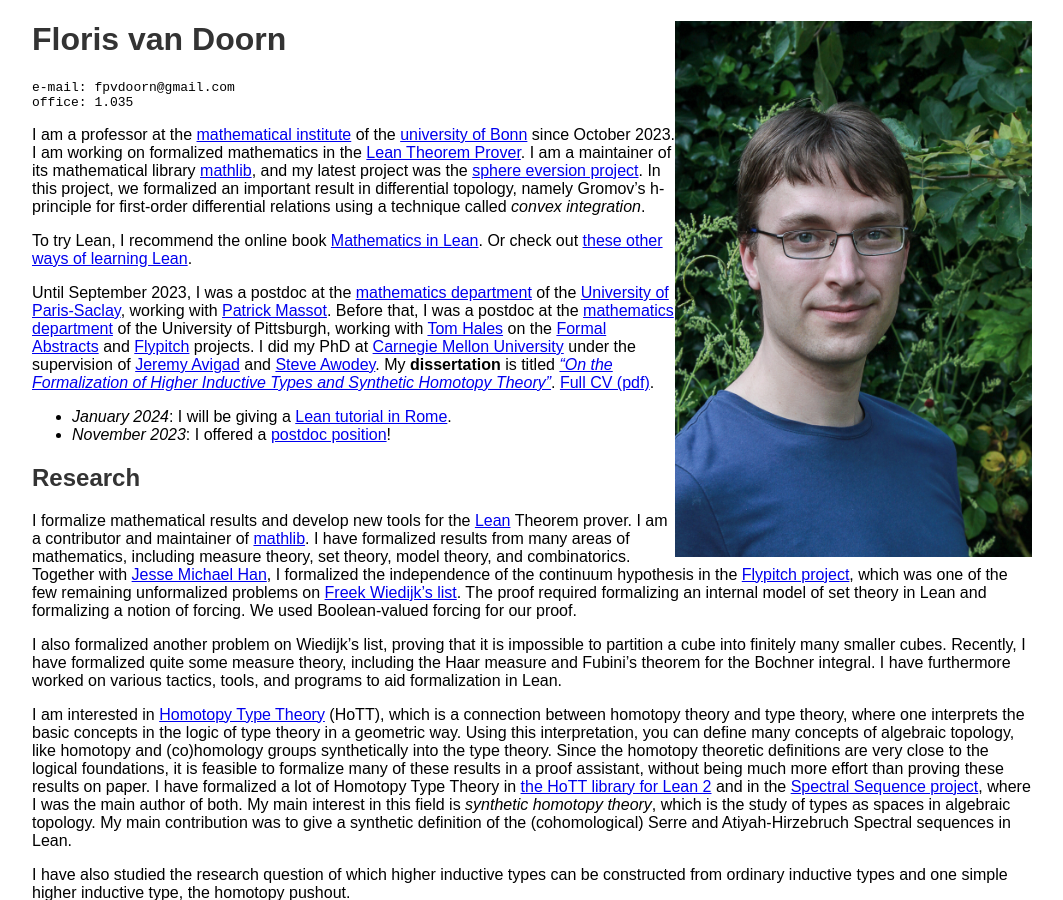
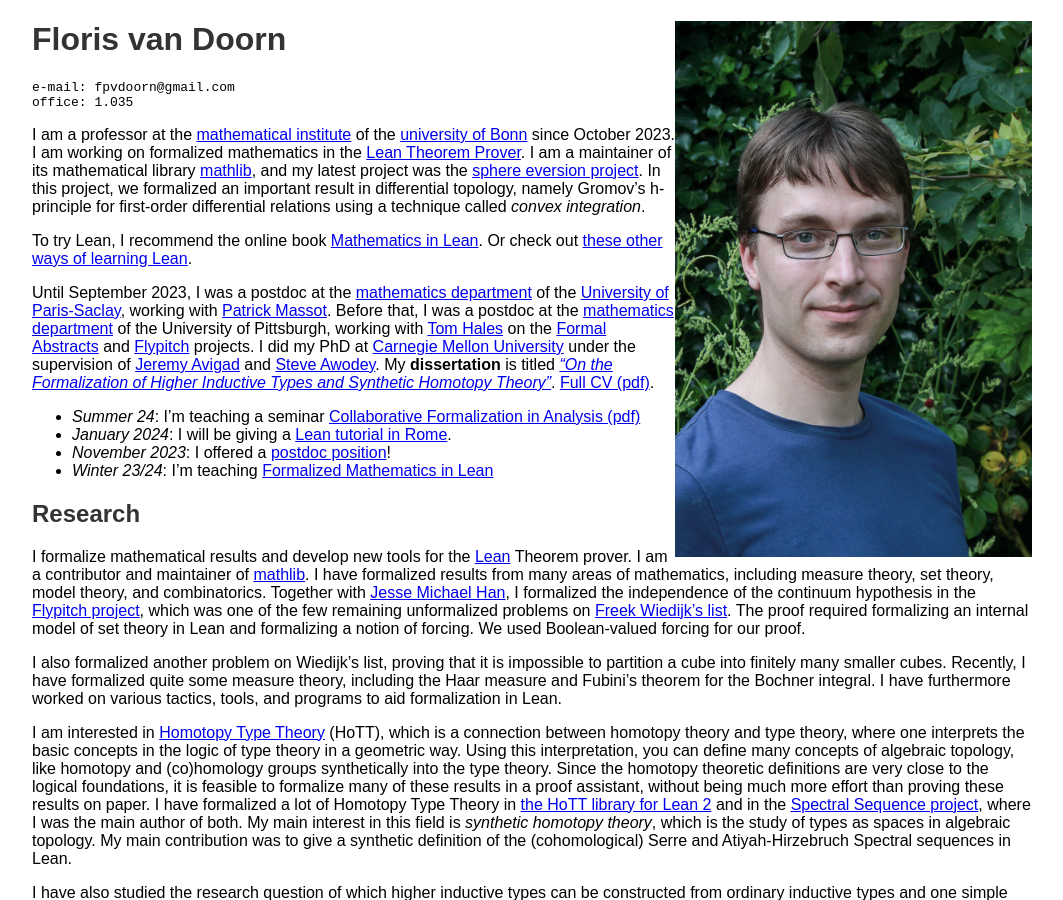
Before and after one commit to fpvandoorn/fpvandoorn.github.io, a Jekyll site: the page built from index.md, in a window 1280 px wide and 900 px high. Shown: the whole window, without its empty margins (108-1171 px from the left). Built offline with Jekyll 4.4.1, drawn with Linux system fonts in a browser that asks for light colours; our own code applies the rules of GitHub Pages for plain Markdown files; some of the changed lines change nothing that is shown; some of the changed text lies outside the part shown.

Commit message:
add seminar notes

```diff
--- a/index.md
+++ b/index.md
@@ -36,8 +36,12 @@ Mathematical Olympiad. <a href="files/cv.pdf">Full CV (pdf)</a>.
 
 <!-- ## News -->
 
+* *Summer 24*: I'm teaching a seminar [Collaborative Formalization in Analysis (pdf)](/files/seminar24notes.pdf)
 * *January 2024*: I will be giving a [Lean tutorial in Rome](https://www.mat.uniroma2.it/butterley/formalisation/).
 * *November 2023*: I offered a [postdoc position](/postdoc)!
+* *Winter 23/24*: I'm teaching [Formalized Mathematics in Lean](https://github.com/fpvandoorn/LeanCourse23/)
+
+
 <!-- * *October 2023*: I started my professor position in Bonn! -->
 
 ## Research
@@ -111,11 +115,7 @@ Talks corresponding to one of my papers are listed under *Publications*.
 - *Propositional Calculus in Coq*, Floris van Doorn. ([arXiv:1503.08744](https://arxiv.org/abs/1503.08744)), May 2014.
 - *Explicit Convertibility Proofs in Pure Type Systems*, Floris van Doorn. Master thesis. Advisor: [Freek Wiedijk](https://www.cs.ru.nl/~freek/)
 
-## Teaching
-
-### University of Bonn
-
-- Winter 2023: [Formalized Mathematics in Lean](wi23formalization.html)
+## Past Teaching
 
 ### University of Pittsburgh
 
```
Also changed, not shown: 1 other file.
